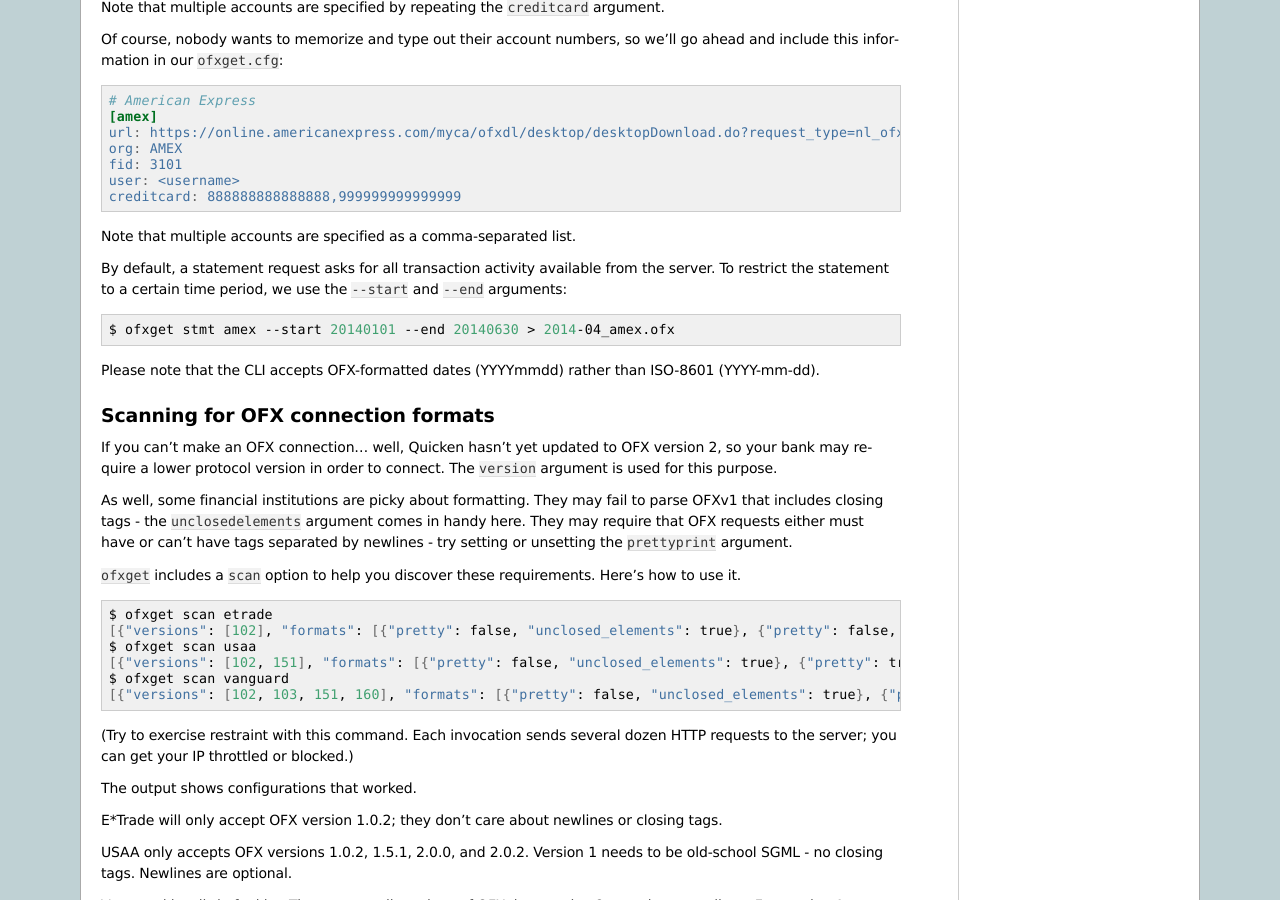
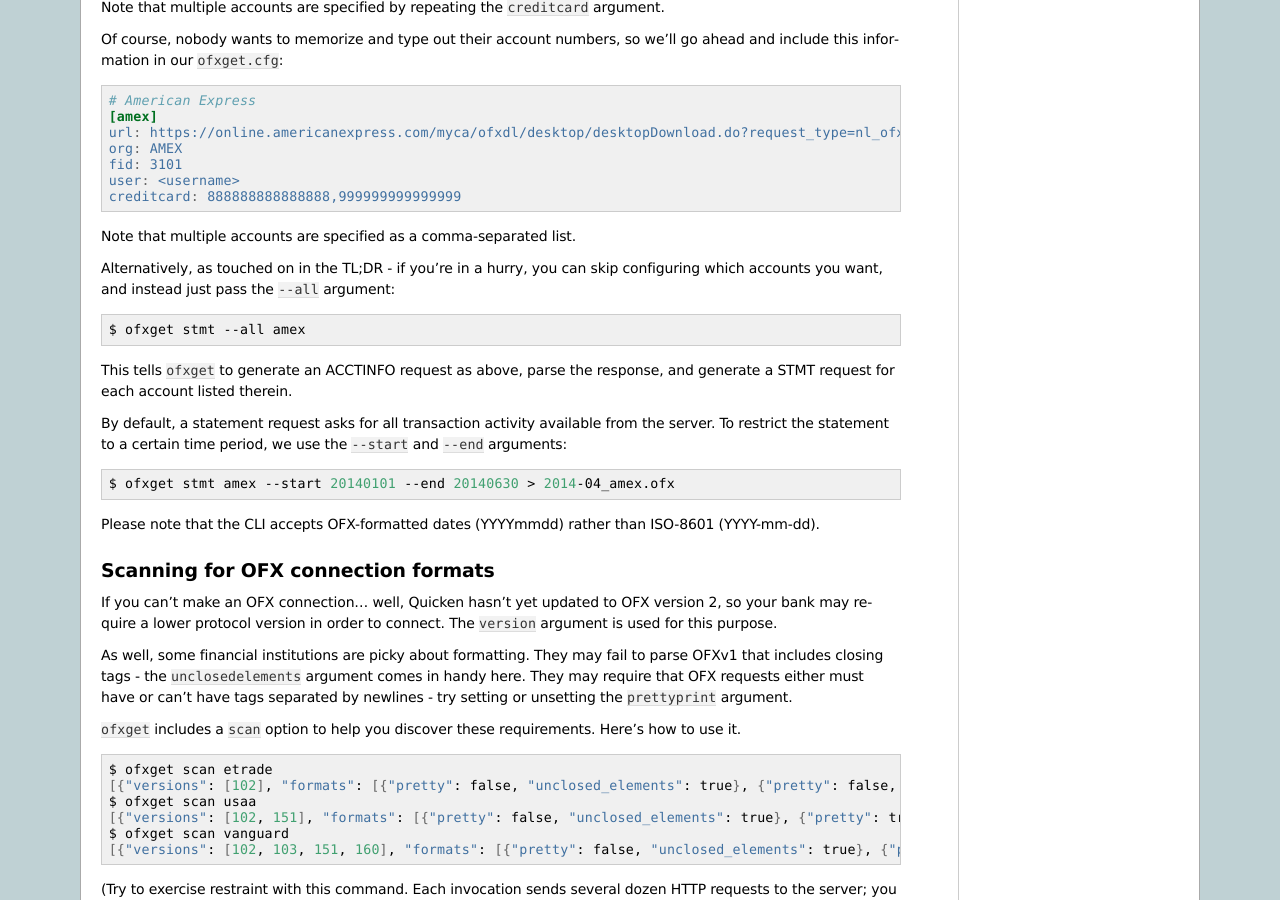
Before and after one commit to csingley/ofxtools, a Sphinx documentation site: the page built from docs/client.rst, in a window 1280 px wide and 900 px high, scrolled down 2005 px. Built offline with Sphinx 7.4.7, drawn with Linux system fonts in a browser that asks for light colours.

Commit message:
Improve docs for client/ofxget

```diff
--- a/docs/client.rst
+++ b/docs/client.rst
@@ -152,6 +152,17 @@ we'll go ahead and include this information in our ``ofxget.cfg``:
 
 Note that multiple accounts are specified as a comma-separated list.
 
+Alternatively, as touched on in the TL;DR - if you're in a hurry, you can skip
+configuring which accounts you want, and instead just pass the ``--all``
+argument:
+
+.. code-block:: bash
+
+    $ ofxget stmt --all amex
+
+This tells ``ofxget`` to generate an ACCTINFO request as above, parse the
+response, and generate a STMT request for each account listed therein.
+
 By default, a statement request asks for all transaction activity available
 from the server.  To restrict the statement to a certain time period, we
 use the ``--start`` and ``--end`` arguments:
```
